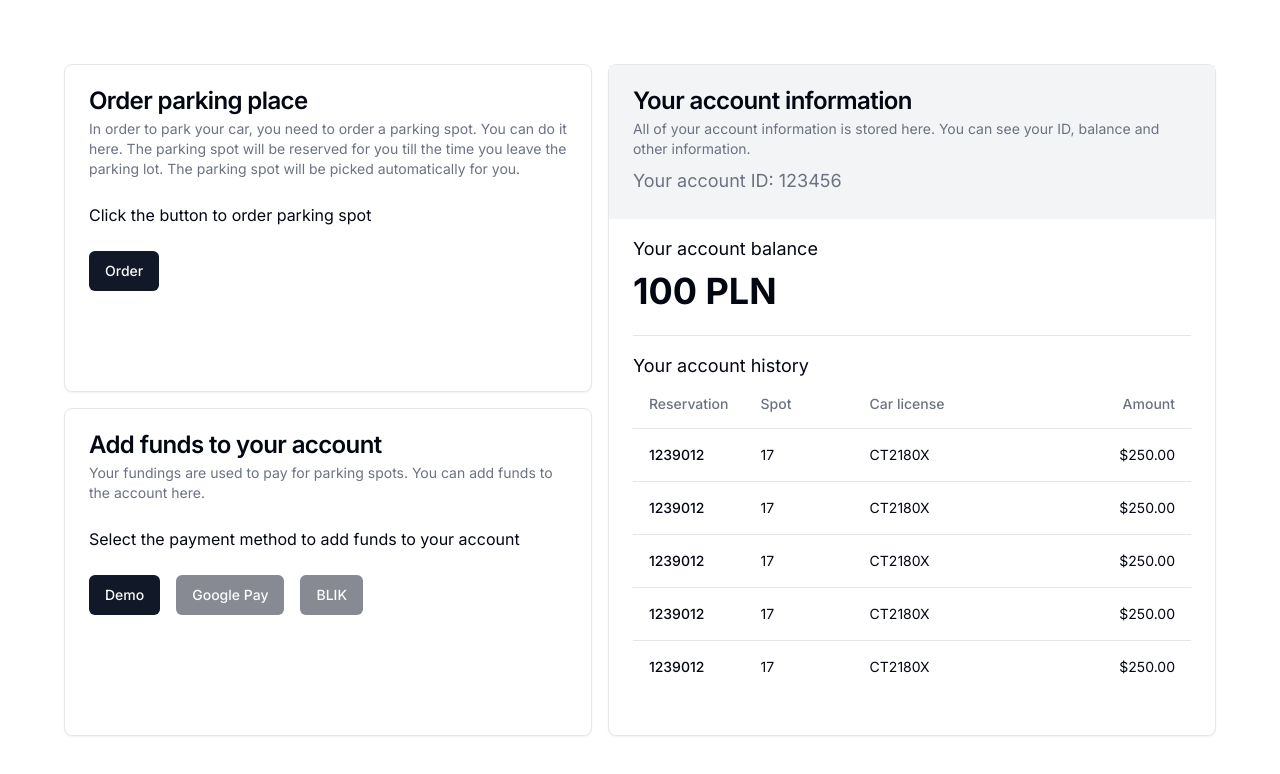
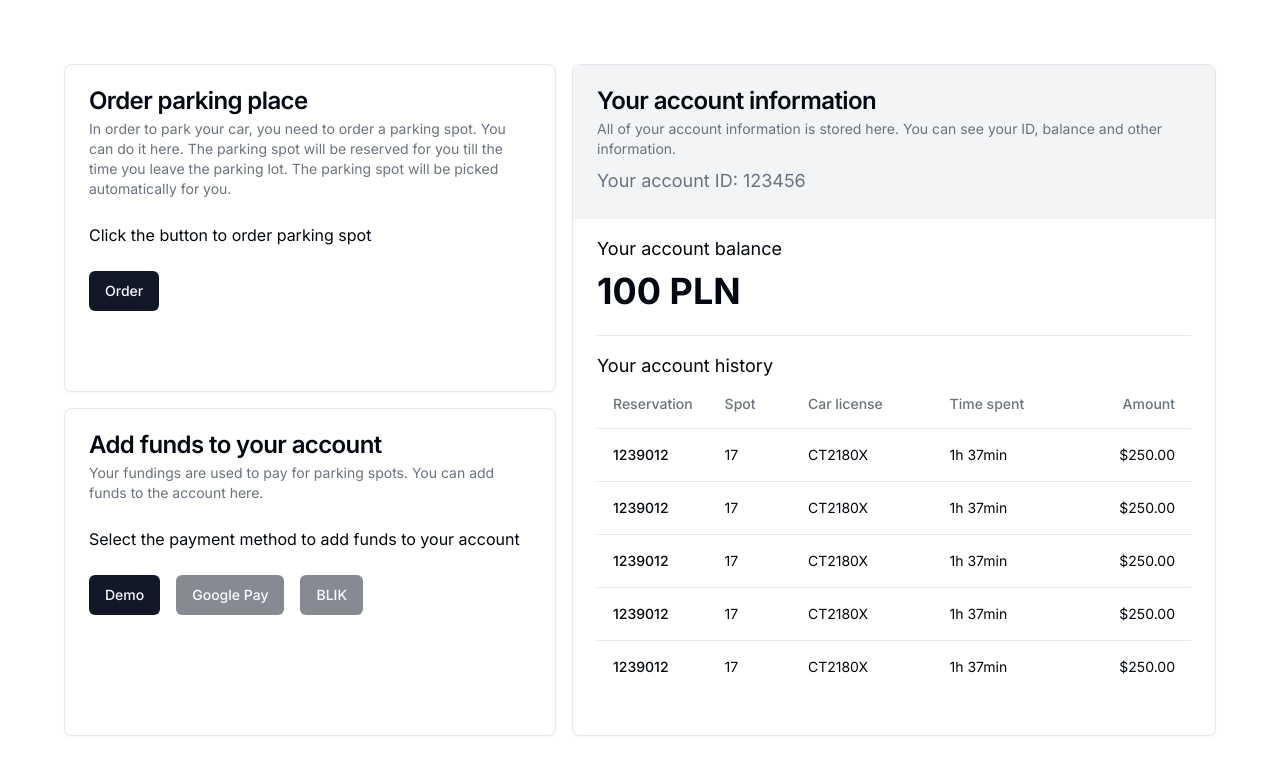
Before and after one commit to Misiek22113/parking_plus, a Next.js app: page /home in a window 1280 px wide. Shown: the top 774 px of the page. Built offline with nearby package versions, Linux system fonts and the light colour scheme.

Commit message:
Add time spent column

```diff
--- a/src/app/(user)/home/page.tsx
+++ b/src/app/(user)/home/page.tsx
@@ -76,6 +76,7 @@ export default function Home() {
                   <TableHead className="w-[100px]">Reservation</TableHead>
                   <TableHead>Spot</TableHead>
                   <TableHead>Car license</TableHead>
+                  <TableHead>Time spent</TableHead>
                   <TableHead className="text-right">Amount</TableHead>
                 </TableRow>
               </TableHeader>
@@ -85,6 +86,7 @@ export default function Home() {
                     <TableCell className="font-medium">1239012</TableCell>
                     <TableCell>17</TableCell>
                     <TableCell>CT2180X</TableCell>
+                    <TableCell>1h 37min</TableCell>
                     <TableCell className="text-right">$250.00</TableCell>
                   </TableRow>
                 ))}
@@ -96,191 +98,3 @@ export default function Home() {
     </div>
   );
 }
-
-// import {
-//   ChevronLeft,
-//   ChevronRight,
-//   Copy,
-//   CreditCard,
-//   MoreVertical,
-//   Truck,
-// } from 'lucide-react';
-
-// import { Button } from '@/components/ui/button';
-// import {
-//   Card,
-//   CardContent,
-//   CardDescription,
-//   CardFooter,
-//   CardHeader,
-//   CardTitle,
-// } from '@/components/ui/card';
-// import {
-//   DropdownMenu,
-//   DropdownMenuContent,
-//   DropdownMenuItem,
-//   DropdownMenuSeparator,
-//   DropdownMenuTrigger,
-// } from '@/components/ui/dropdown-menu';
-// import {
-//   Pagination,
-//   PaginationContent,
-//   PaginationItem,
-// } from '@/components/ui/pagination';
-// import { Separator } from '@/components/ui/separator';
-
-// export function Component() {
-//   return (
-//     <Card className="overflow-hidden">
-//       <CardHeader className="flex flex-row items-start bg-muted/50">
-//         <div className="grid gap-0.5">
-//           <CardTitle className="group flex items-center gap-2 text-lg">
-//             Order Oe31b70H
-//             <Button
-//               size="icon"
-//               variant="outline"
-//               className="h-6 w-6 opacity-0 transition-opacity group-hover:opacity-100"
-//             >
-//               <Copy className="h-3 w-3" />
-//               <span className="sr-only">Copy Order ID</span>
-//             </Button>
-//           </CardTitle>
-//           <CardDescription>Date: November 23, 2023</CardDescription>
-//         </div>
-//         <div className="ml-auto flex items-center gap-1">
-//           <Button size="sm" variant="outline" className="h-8 gap-1">
-//             <Truck className="h-3.5 w-3.5" />
-//             <span className="lg:sr-only xl:not-sr-only xl:whitespace-nowrap">
-//               Track Order
-//             </span>
-//           </Button>
-//           <DropdownMenu>
-//             <DropdownMenuTrigger asChild>
-//               <Button size="icon" variant="outline" className="h-8 w-8">
-//                 <MoreVertical className="h-3.5 w-3.5" />
-//                 <span className="sr-only">More</span>
-//               </Button>
-//             </DropdownMenuTrigger>
-//             <DropdownMenuContent align="end">
-//               <DropdownMenuItem>Edit</DropdownMenuItem>
-//               <DropdownMenuItem>Export</DropdownMenuItem>
-//               <DropdownMenuSeparator />
-//               <DropdownMenuItem>Trash</DropdownMenuItem>
-//             </DropdownMenuContent>
-//           </DropdownMenu>
-//         </div>
-//       </CardHeader>
-//       <CardContent className="p-6 text-sm">
-//         <div className="grid gap-3">
-//           <div className="font-semibold">Order Details</div>
-//           <ul className="grid gap-3">
-//             <li className="flex items-center justify-between">
-//               <span className="text-muted-foreground">
-//                 Glimmer Lamps x <span>2</span>
-//               </span>
-//               <span>$250.00</span>
-//             </li>
-//             <li className="flex items-center justify-between">
-//               <span className="text-muted-foreground">
-//                 Aqua Filters x <span>1</span>
-//               </span>
-//               <span>$49.00</span>
-//             </li>
-//           </ul>
-//           <Separator className="my-2" />
-//           <ul className="grid gap-3">
-//             <li className="flex items-center justify-between">
-//               <span className="text-muted-foreground">Subtotal</span>
-//               <span>$299.00</span>
-//             </li>
-//             <li className="flex items-center justify-between">
-//               <span className="text-muted-foreground">Shipping</span>
-//               <span>$5.00</span>
-//             </li>
-//             <li className="flex items-center justify-between">
-//               <span className="text-muted-foreground">Tax</span>
-//               <span>$25.00</span>
-//             </li>
-//             <li className="flex items-center justify-between font-semibold">
-//               <span className="text-muted-foreground">Total</span>
-//               <span>$329.00</span>
-//             </li>
-//           </ul>
-//         </div>
-//         <Separator className="my-4" />
-//         <div className="grid grid-cols-2 gap-4">
-//           <div className="grid gap-3">
-//             <div className="font-semibold">Shipping Information</div>
-//             <address className="grid gap-0.5 not-italic text-muted-foreground">
-//               <span>Liam Johnson</span>
-//               <span>1234 Main St.</span>
-//               <span>Anytown, CA 12345</span>
-//             </address>
-//           </div>
-//           <div className="grid auto-rows-max gap-3">
-//             <div className="font-semibold">Billing Information</div>
-//             <div className="text-muted-foreground">
-//               Same as shipping address
-//             </div>
-//           </div>
-//         </div>
-//         <Separator className="my-4" />
-//         <div className="grid gap-3">
-//           <div className="font-semibold">Customer Information</div>
-//           <dl className="grid gap-3">
-//             <div className="flex items-center justify-between">
-//               <dt className="text-muted-foreground">Customer</dt>
-//               <dd>Liam Johnson</dd>
-//             </div>
-//             <div className="flex items-center justify-between">
-//               <dt className="text-muted-foreground">Email</dt>
-//               <dd>
-//                 <a href="mailto:">liam@acme.com</a>
-//               </dd>
-//             </div>
-//             <div className="flex items-center justify-between">
-//               <dt className="text-muted-foreground">Phone</dt>
-//               <dd>
-//                 <a href="tel:">+1 234 567 890</a>
-//               </dd>
-//             </div>
-//           </dl>
-//         </div>
-//         <Separator className="my-4" />
-//         <div className="grid gap-3">
-//           <div className="font-semibold">Payment Information</div>
-//           <dl className="grid gap-3">
-//             <div className="flex items-center justify-between">
-//               <dt className="flex items-center gap-1 text-muted-foreground">
-//                 <CreditCard className="h-4 w-4" />
-//                 Visa
-//               </dt>
-//               <dd>**** **** **** 4532</dd>
-//             </div>
-//           </dl>
-//         </div>
-//       </CardContent>
-//       <CardFooter className="flex flex-row items-center border-t bg-muted/50 px-6 py-3">
-//         <div className="text-xs text-muted-foreground">
-//           Updated <time dateTime="2023-11-23">November 23, 2023</time>
-//         </div>
-//         <Pagination className="ml-auto mr-0 w-auto">
-//           <PaginationContent>
-//             <PaginationItem>
-//               <Button size="icon" variant="outline" className="h-6 w-6">
-//                 <ChevronLeft className="h-3.5 w-3.5" />
-//                 <span className="sr-only">Previous Order</span>
-//               </Button>
-//             </PaginationItem>
-//             <PaginationItem>
-//               <Button size="icon" variant="outline" className="h-6 w-6">
-//                 <ChevronRight className="h-3.5 w-3.5" />
-//                 <span className="sr-only">Next Order</span>
-//               </Button>
-//             </PaginationItem>
-//           </PaginationContent>
-//         </Pagination>
-//       </CardFooter>
-//     </Card>
-//   );
-// }
```
